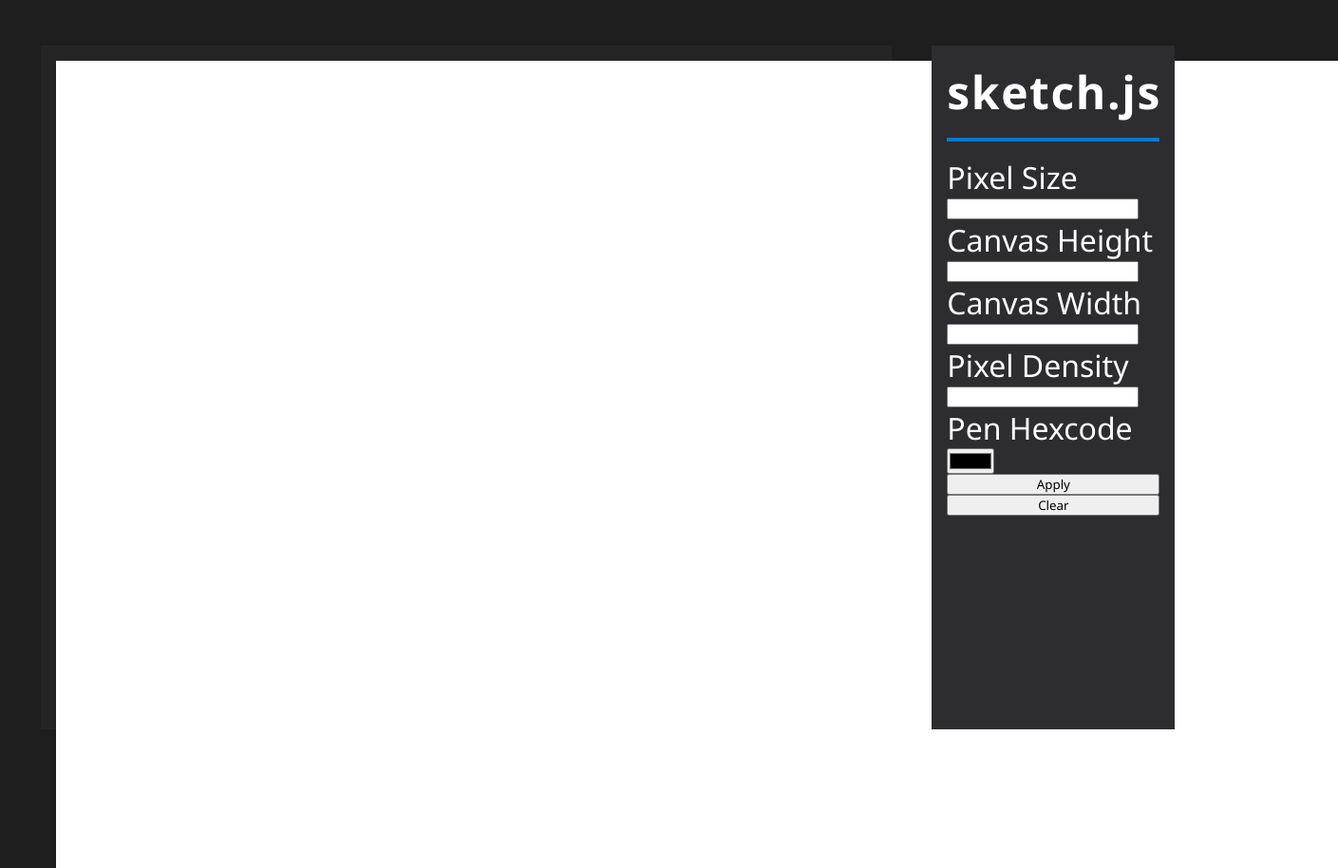
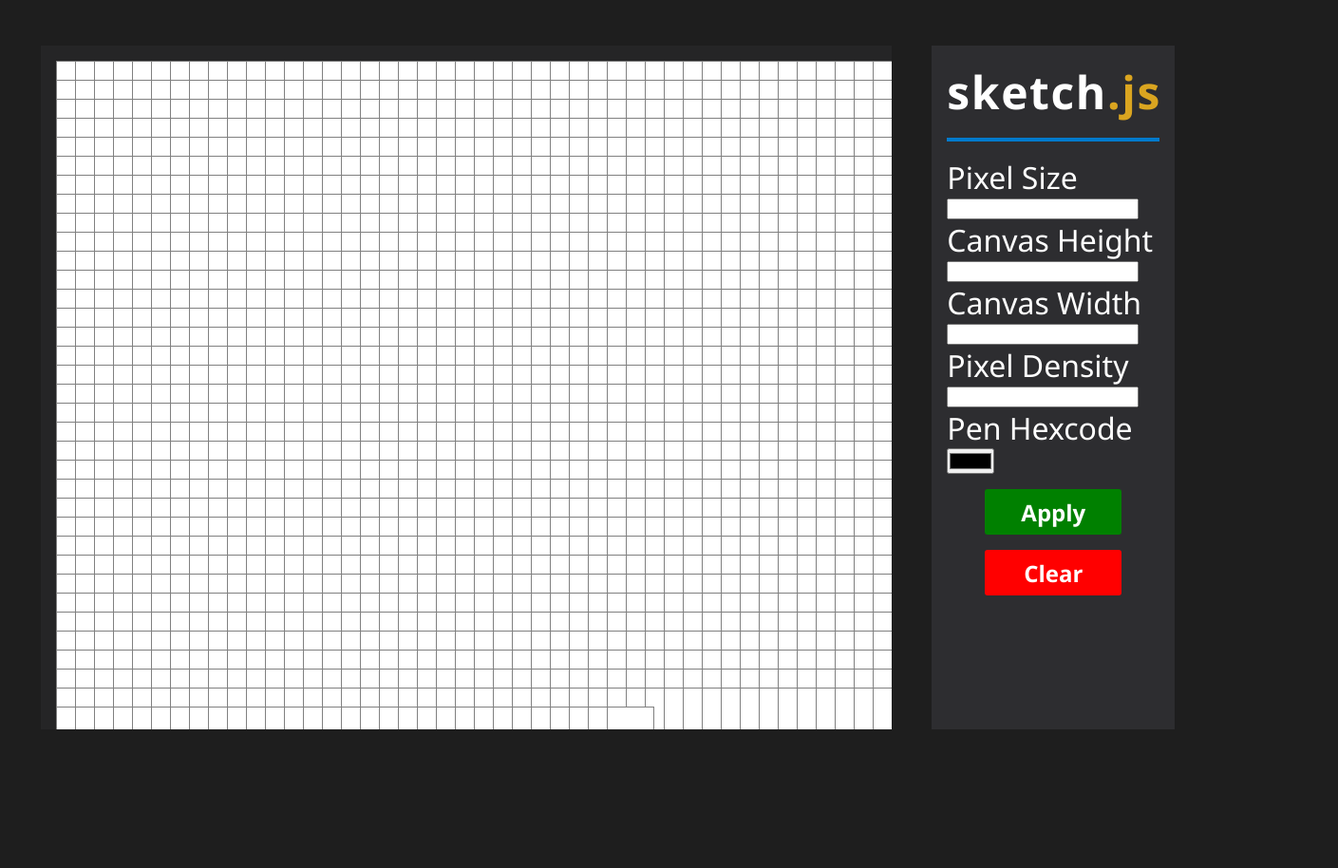
Before and after one commit to AliArgonaut/5.Pixel-Art-Editor, a plain HTML site: page index.html in a window 1280 px wide. Shown: the whole page at 95% size, 1409 px wide, since content can reach past the window. After the commit the page ends 800 px from the top, so only its background shows below. Drawn offline with Linux system fonts and the light colour scheme.

Commit message:
updated gui and added overflow hidden to the container

```diff
--- a/app.js
+++ b/app.js
@@ -4,8 +4,8 @@ const gridContainer = document.getElementById('gridContainer');
 const gridPixel = "<div class = 'gridPixel' > </div>"
 
 
-const gridRows = '50px '.repeat(20).trim();
-const gridColumns = '50px '.repeat(27).trim();
+const gridRows = '20px '.repeat(66).trim();
+const gridColumns = '20px '.repeat(50).trim();
 
 gridContainer.style.gridTemplateRows = gridRows;
 
@@ -19,18 +19,24 @@ function createGrid(gridNum) {
 
 
 
-createGrid(459);
+const gridPixels = document.querySelectorAll('.gridPixel');
 
-function clearGrid() {
-    gridContainer.innerHTML = '';
-   createGrid(459)
-    console.log('clear')
+gridNum = 1800
+
+function clearGrid(gridNum) {
+    gridContainer.innerHTML = '';  // Clear the grid
+    createGrid(gridNum);           // Recreate the grid
+
+    // Reattach event listeners to the new grid pixels
+    const gridPixels = document.querySelectorAll('.gridPixel');
+    gridPixels.forEach((pixel) => {
+        pixel.addEventListener('click', () => {
+            console.log('grid pixel clicked');
+            pixel.style.backgroundColor = "black";
+        });
+    });
+
+    console.log('clear');
 }
 
-const gridPixels = document.querySelectorAll('.gridPixel');
-
-gridPixels.forEach((pixel) => {
-    pixel.addEventListener('click', () => {
-        pixel.style.backgroundColor = 'black';
-    })
-})
+clearGrid(1730);
--- a/index.html
+++ b/index.html
@@ -13,7 +13,7 @@
         </div>
 
         <div id="controlPanel">
-            <h1>sketch.js</h1>
+            <h1>sketch<span id="dotJS">.js</span></h1>
             <div id="line"></div>
 
             <div id="settingsContainer">
@@ -42,10 +42,10 @@
                     <label for ="penColor"> Pen Hexcode </label><br>
                     <input type="color" id="penColorInput" >
                 </div>
-
-                <button>Apply</button>
-                <button onclick= 'clearGrid()''>Clear</button>
-
+               <div id="lastButtonContainer">
+                <button id="applyButton">Apply</button>
+                <button id="clearButton" onclick= 'clearGrid(gridNum)''>Clear</button>
+</div>
 
             </div>
         </div>
--- a/styles.css
+++ b/styles.css
@@ -43,6 +43,7 @@ h1 {
     margin-top: 3rem;
     background-color: #252526;
     gap: 0;
+    overflow: hidden;
 }
 
 #controlPanel {
@@ -66,12 +67,44 @@ label {
     height: 50px;
     background-color: white;
     cursor: url(./icons/pencil.svg), default;
+    border: 1px solid gray;
 }
 
 .gridPixel:click {
     background-color: #444444;
 }
 
-.painted {
-    background-color: #007acc;
+#lastButtonContainer {
+    display: flex;
+    flex-direction: column;
+    align-items: center;
+    justify-content: center;
 }
+
+#applyButton {
+    margin: 1rem;
+    width: 9rem;
+    height: 3rem;
+    background-color: green;
+    border: none;
+    border-radius: 3px;
+    color: white;
+    font-weight: bold;
+    font-size: 1.5rem;
+}
+
+#clearButton {
+    height: 3rem;
+    width: 9rem;
+    color: white;
+    font-size: 1.5rem;
+    font-weight: bold;
+    background-color: red;
+    border-radius: 3px;
+    border:none;
+
+}
+
+#dotJS {
+    color: goldenrod;
+}
```
